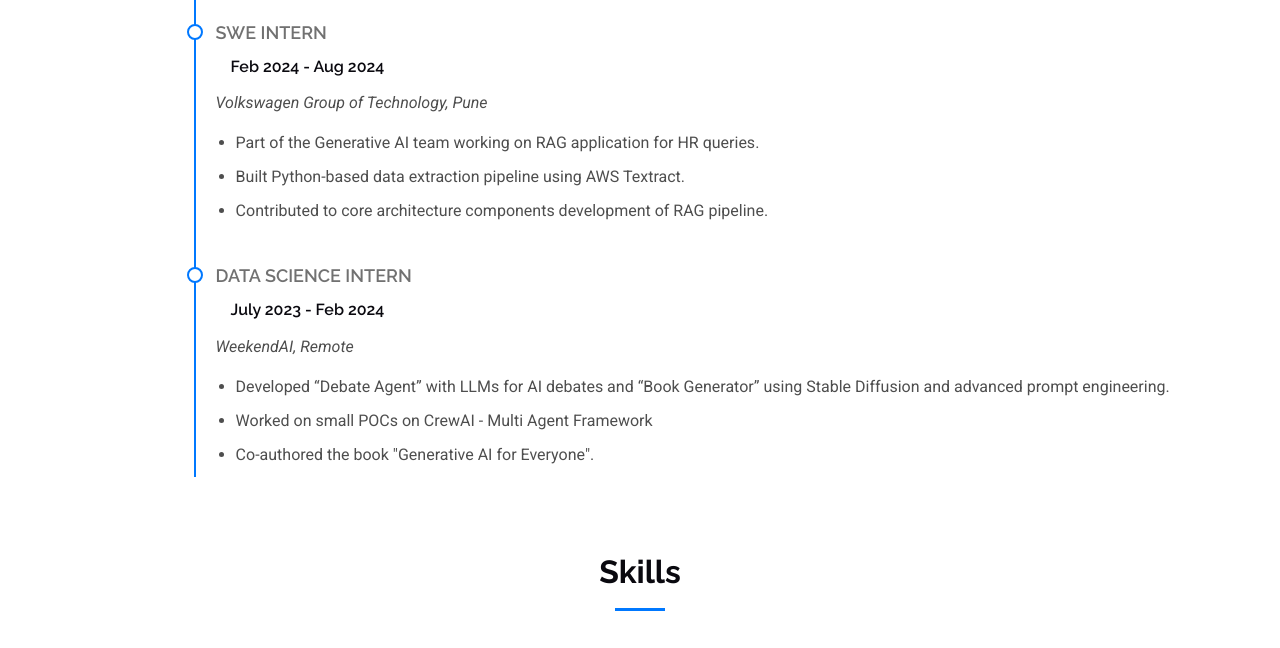
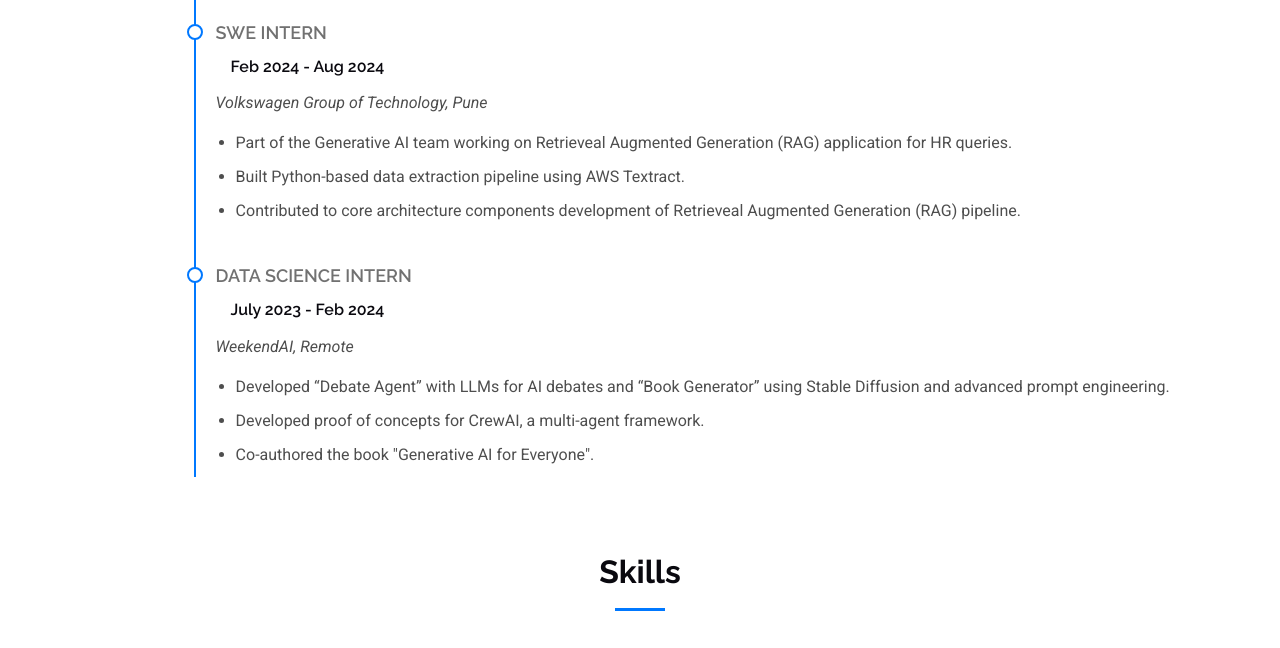
Before and after one commit to ankur-raut/portfolioWebsite, a plain HTML site: page index.html in a window 1280 px wide. Shown: the part 2140-2788 px from the top of the page. Drawn offline with Linux system fonts and the light colour scheme.

Commit message:
updated grammer

```diff
--- a/index.html
+++ b/index.html
@@ -160,7 +160,7 @@
                 <p>
                   Outside the world of code, you'll find me engaging in various
                   interests, from reading thought-provoking books to watching
-                  movies, Playing Muisc and Playing Chess and Cricket.
+                  movies, Playing Music and Playing Chess and Cricket.
                   Technology excites me, but it's the human stories and
                   experiences that truly inspire me.
                 </p>
@@ -256,7 +256,7 @@
                 <p><em>Volkswagen Group of Technology, Pune </em></p>
                 <ul>
                   <li>
-                    Part of the Generative AI team working on RAG application
+                    Part of the Generative AI team working on Retrieveal Augmented Generation (RAG) application
                     for HR queries.
                   </li>
                   <li>
@@ -265,7 +265,7 @@
                   </li>
                   <li>
                     Contributed to core architecture components development of
-                    RAG pipeline.
+                    Retrieveal Augmented Generation (RAG) pipeline.
                   </li>
                 </ul>
               </div>
@@ -281,7 +281,7 @@
                     engineering.
                   </li>
                   <li>
-                    Worked on small POCs on CrewAI - Multi Agent Framework
+                    Developed proof of concepts for CrewAI, a multi-agent framework.
                   </li>
                   <li>Co-authored the book "Generative AI for Everyone".</li>
                 </ul>
@@ -548,7 +548,7 @@
                       </div>
                       <div class="achievements-info">
                           <h3 class="achievements-title">Innovation Award at Volkswagen Group of Technology Solutions</h3>
-                          <p class="achievements-description"> Received the Innovation Award from Volkswagen Group Technology Solutions India for my contributions to our ongoing product development. My work focused on Generative AI and Data Extraction pipeline in RAG application development.</p>
+                          <p class="achievements-description"> Received the Innovation Award from Volkswagen Group Technology Solutions India for my contributions to our ongoing product development. My work focused on Generative AI and Data Extraction pipeline in Retrieveal Augmented Generation (RAG) application development.</p>
                       </div>
                   </div>
               </div>
```
